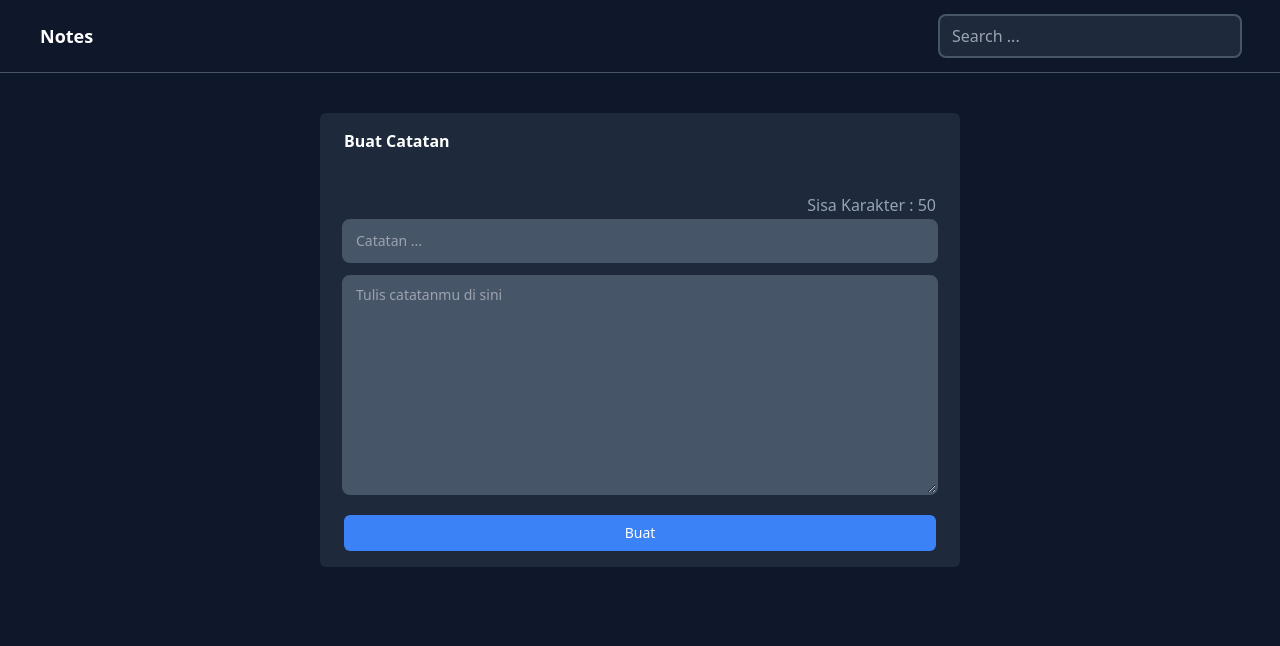
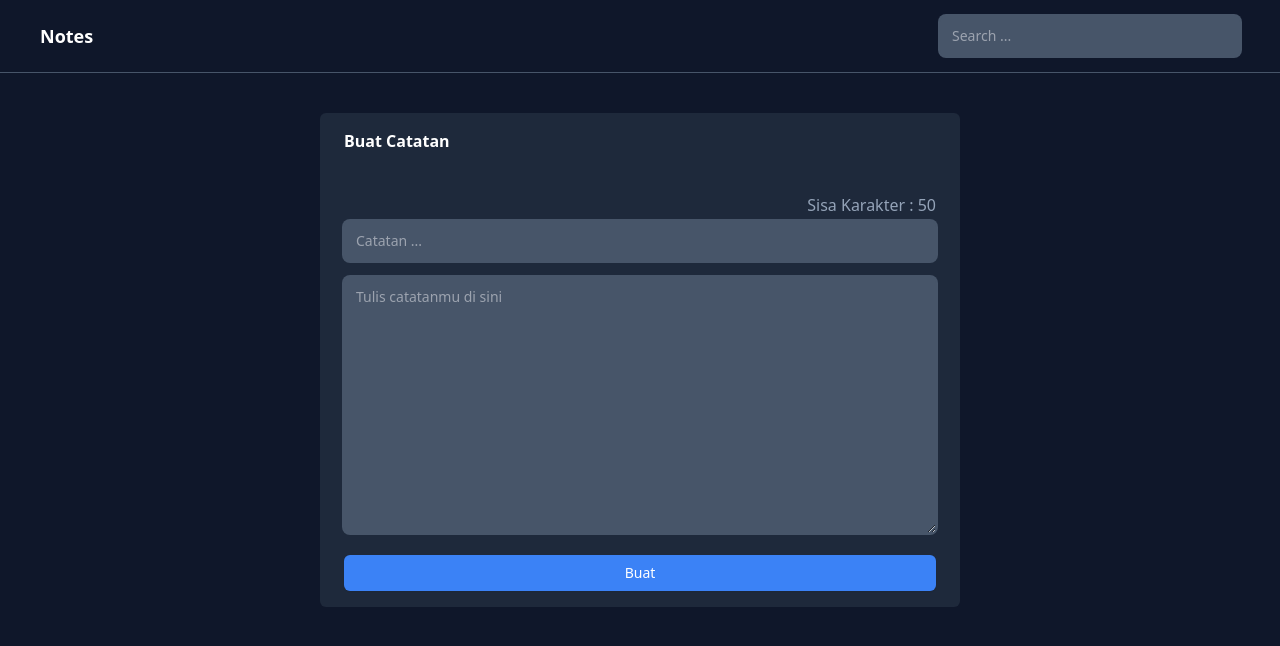
Before and after one commit to Al-Aswad/notes-app-react-js, a React (Create React App) app: page / in a window 1280 px wide. Shown: the top 646 px of the page. Built offline with nearby package versions, Linux system fonts and the light colour scheme; the HTML template or start-up script is replaced by a standard one.

Commit message:
note form

```diff
--- a/src/App.js
+++ b/src/App.js
@@ -1,3 +1,4 @@
+import NoteForm from "./components/Form/NoteForm";
 import Navbar from "./components/Navbar/Navbar";
 
 function App() {
@@ -5,24 +6,11 @@ function App() {
     <div className="App bg-slate-900 h-screen w-full text-white">
 
       <header>
-            <Navbar/>
+        <Navbar />
       </header>
 
       <main className="flex justify-center mt-10">
-         <div className="w-full mx-10 sm:mx-0 sm:w-6/12 bg-slate-800 py-4 px-6 rounded-md">
-            <h1 className="font-semibold text-md mb-10">Buat Catatan</h1>
-
-            <div className="flex gap-4 flex-col">
-                <div className="flex flex-col items-end gap-1">
-                    <span className="text-slate-400">Sisa Karakter : 50</span>
-                    <input className="w-full py-2 leading-6 text-sm px-3 rounded-md focus:outline-none outline-none focus:ring-2 bg-slate-600 appearance-none ring-2 ring-slate-600 shadow-sm focus:ring-blue-500 text-slate-50" type="text" name="search" id="search" placeholder="Catatan ..."/>
-                </div>
-                <div>
-                    <textarea className="w-full py-2 px-3 text-sm rounded-md focus:outline-none outline-none focus:ring-2 bg-slate-600 appearance-none ring-2 ring-slate-600 shadow-sm focus:ring-blue-500 text-slate-50" name="" id="" cols="30" rows="10" placeholder="Tulis catatanmu di sini"></textarea>
-                </div>
-                <buttonc className="py-2 px-6 bg-blue-500 hover:bg-blue-400 shadow-sm text-white text-sm font-medium  rounded-md cursor-pointer text-center">Buat</buttonc>
-            </div>
-         </div>
+        <NoteForm/>
       </main>
 
     </div>
--- /dev/null
+++ b/src/components/Form/NoteForm.jsx
@@ -0,0 +1,21 @@
+import React from 'react'
+
+const NoteForm = () => {
+  return (
+    <div className="w-full mx-10 sm:mx-0 sm:w-6/12 bg-slate-800 py-4 px-6 rounded-md">
+        <h1 className="font-semibold text-md mb-10">Buat Catatan</h1>
+        <div className="flex gap-4 flex-col">
+        <div className="flex flex-col items-end gap-1">
+            <span className="text-slate-400">Sisa Karakter : 50</span>
+            <input className="input" type="text" name="search" id="search" placeholder="Catatan ..." />
+        </div>
+        <div>
+            <textarea className="input" name="" id="" cols="30" rows="10" placeholder="Tulis catatanmu di sini"></textarea>
+        </div>
+            <buttonc className="button">Buat</buttonc>
+        </div>
+    </div>
+  )
+}
+
+export default NoteForm
--- a/src/components/Navbar/SearchItem.jsx
+++ b/src/components/Navbar/SearchItem.jsx
@@ -3,7 +3,7 @@ import React from 'react'
 const SearchItem = () => {
   return (
     <div className='w-3/12'>
-        <input className="w-full py-2 px-3 rounded-md focus:outline-none outline-none focus:ring-2 bg-slate-800 appearance-none ring-2 ring-slate-600 shadow-sm focus:ring-blue-500 text-slate-50" type="text" name="search" id="search" placeholder="Search ..."/>
+        <input className="input" type="text" name="search" id="search" placeholder="Search ..."/>
     </div>
   )
 }
--- a/src/index.css
+++ b/src/index.css
@@ -1,3 +1,14 @@
 @tailwind base;
 @tailwind components;
 @tailwind utilities;
+
+
+@layer components {
+    .input {
+      @apply w-full py-2 leading-6 text-sm px-3 rounded-md focus:outline-none outline-none focus:ring-2 bg-slate-600 appearance-none ring-2 ring-slate-600 shadow-sm focus:ring-blue-500 text-slate-50;
+    }
+
+    .button {
+      @apply py-2 px-6 bg-blue-500 hover:bg-blue-400 shadow-sm text-white text-sm font-medium  rounded-md cursor-pointer text-center;
+    }
+  }
```
